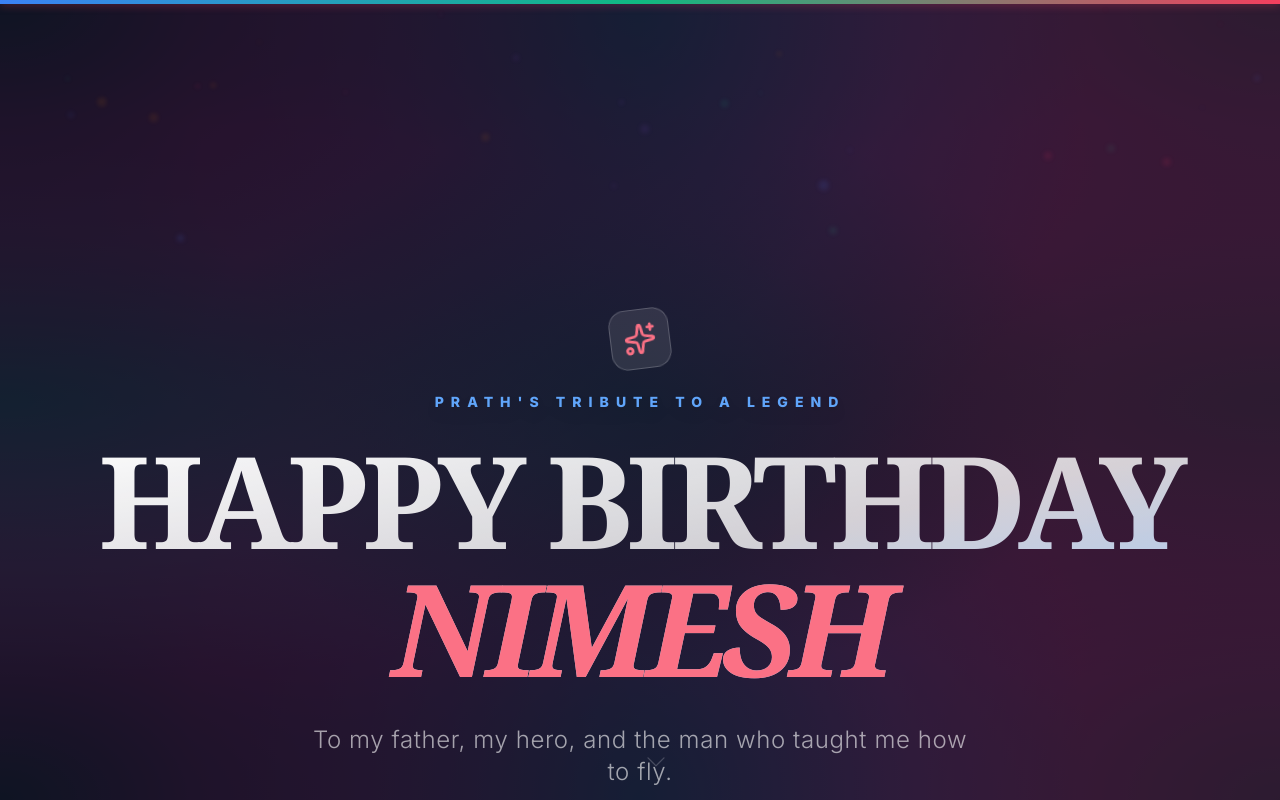
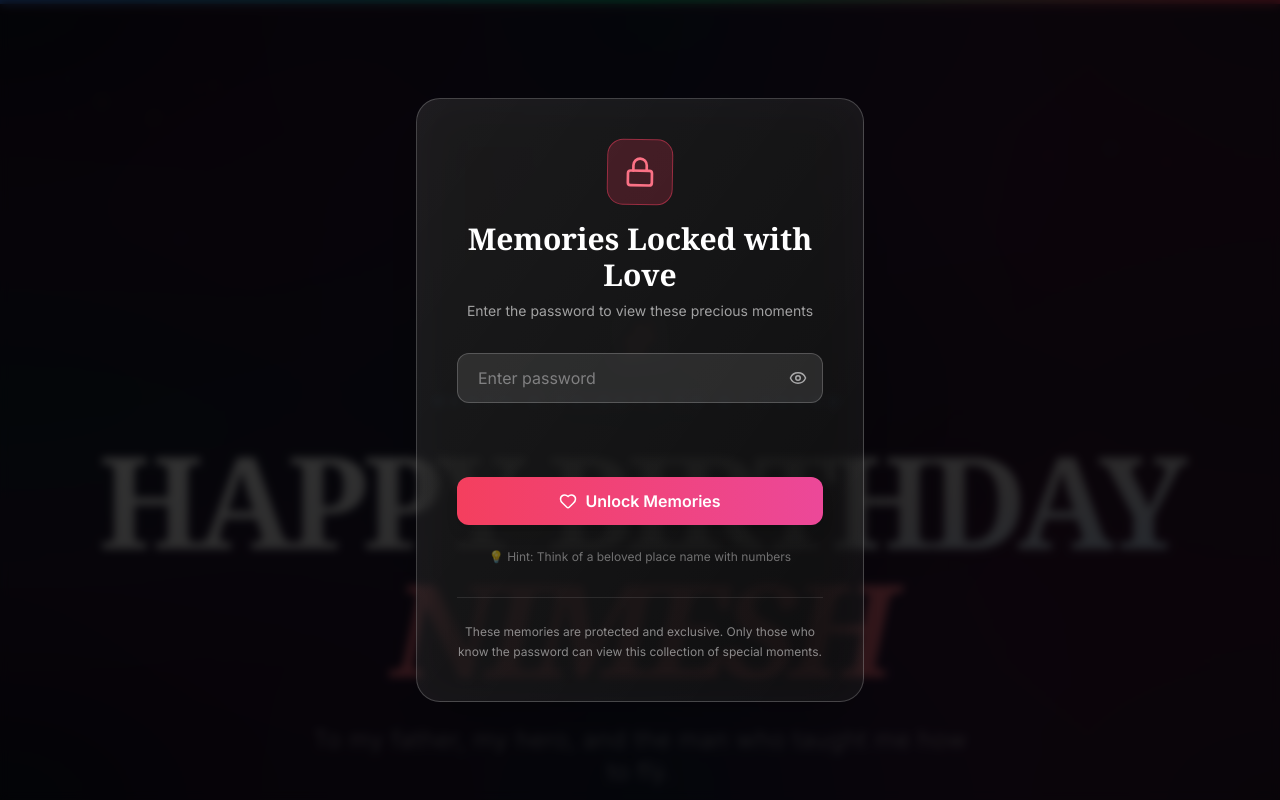
Before and after one commit to Prath-Digital/Legacy-of-Love_A-tribute-to-Dad, a React (Vite) app: page / in a window 1280 px wide. Shown: the top 800 px of the page. Built offline with nearby package versions, Linux system fonts and the light colour scheme; a web font is replaced by a local one.

Commit message:
feat: implement password protection for memories section with modal and verification

```diff
--- a/components/MemoriesSection.tsx
+++ b/components/MemoriesSection.tsx
@@ -1,15 +1,27 @@
 
-import React, { useState } from 'react';
+import React, { useState, useEffect } from 'react';
 import { motion, AnimatePresence } from 'framer-motion';
 import { MEMORIES_DATA } from '../constants';
 import { Play, Image as ImageIcon, Heart, X } from 'lucide-react';
+import PasswordModal from './PasswordModal';
 
 const MemoriesSection: React.FC = () => {
   const [selectedItem, setSelectedItem] = useState<number | null>(null);
+  const [isUnlocked, setIsUnlocked] = useState(false);
   const item = selectedItem ? MEMORIES_DATA.find(m => m.id === selectedItem) : null;
+
+  // Check if memories are already unlocked on component mount
+  useEffect(() => {
+    const unlocked = sessionStorage.getItem('memoriesUnlocked') === 'true';
+    setIsUnlocked(unlocked);
+  }, []);
 
   return (
     <section className="py-32 px-6 max-w-7xl mx-auto relative overflow-hidden">
+      {/* Password Modal - Show if not unlocked */}
+      <AnimatePresence>
+        {!isUnlocked && <PasswordModal onUnlock={() => setIsUnlocked(true)} />}
+      </AnimatePresence>
       {/* Section Header */}
       <div className="text-center mb-24 relative">
         <motion.div
@@ -30,7 +42,9 @@ const MemoriesSection: React.FC = () => {
       </div>
 
       {/* Grid Container */}
-      <div className="grid grid-cols-1 sm:grid-cols-2 lg:grid-cols-3 gap-6 md:gap-8 auto-rows-[280px] md:auto-rows-[350px]">
+      <div className={`grid grid-cols-1 sm:grid-cols-2 lg:grid-cols-3 gap-6 md:gap-8 auto-rows-[280px] md:auto-rows-[350px] transition-all duration-500 ${
+        !isUnlocked ? 'blur-md opacity-60 pointer-events-none' : ''
+      }`}>
         {MEMORIES_DATA.map((memoryItem, index) => (
           <motion.div
             key={memoryItem.id}
--- /dev/null
+++ b/components/PasswordModal.tsx
@@ -0,0 +1,185 @@
+import React, { useState } from 'react';
+import { motion } from 'framer-motion';
+import { Heart, Lock, Eye, EyeOff, AlertCircle } from 'lucide-react';
+import { verifyPassword } from '../utils/passwordSecurity';
+
+interface PasswordModalProps {
+  onUnlock: () => void;
+}
+
+const PasswordModal: React.FC<PasswordModalProps> = ({ onUnlock }) => {
+  const [password, setPassword] = useState('');
+  const [showPassword, setShowPassword] = useState(false);
+  const [error, setError] = useState('');
+  const [isLoading, setIsLoading] = useState(false);
+
+  const handleSubmit = async (e: React.FormEvent) => {
+    e.preventDefault();
+    setError('');
+    setIsLoading(true);
+
+    try {
+      // Verify password using secure hashing
+      const isCorrect = await verifyPassword(password);
+
+      if (isCorrect) {
+        // Store in session storage so it persists during the session
+        sessionStorage.setItem('memoriesUnlocked', 'true');
+        onUnlock();
+      } else {
+        setError('Incorrect password. Please try again.');
+        setPassword('');
+      }
+    } catch (err) {
+      setError('An error occurred. Please try again.');
+      console.error('Password verification failed:', err);
+    } finally {
+      setIsLoading(false);
+    }
+  };
+
+  return (
+    <motion.div
+      initial={{ opacity: 0 }}
+      animate={{ opacity: 1 }}
+      exit={{ opacity: 0 }}
+      className="fixed inset-0 bg-black/80 backdrop-blur-sm flex items-center justify-center z-[100] p-6"
+    >
+      <motion.div
+        initial={{ scale: 0.9, opacity: 0, y: 20 }}
+        animate={{ scale: 1, opacity: 1, y: 0 }}
+        exit={{ scale: 0.9, opacity: 0, y: 20 }}
+        transition={{ type: 'spring', damping: 25, stiffness: 400 }}
+        className="w-full max-w-md bg-gradient-to-br from-white/10 to-white/5 backdrop-blur-xl rounded-3xl border border-white/20 p-10 shadow-2xl"
+      >
+        {/* Header */}
+        <motion.div
+          initial={{ opacity: 0, y: -10 }}
+          animate={{ opacity: 1, y: 0 }}
+          transition={{ delay: 0.1 }}
+          className="text-center mb-8"
+        >
+          <motion.div
+            className="flex justify-center mb-4"
+            animate={{ rotate: [0, -10, 10, 0] }}
+            transition={{ duration: 2, repeat: Infinity }}
+          >
+            <div className="p-4 bg-rose-500/20 rounded-2xl border border-rose-500/50">
+              <Lock size={32} className="text-rose-400" />
+            </div>
+          </motion.div>
+
+          <h2 className="text-3xl font-serif font-bold text-white mb-2">
+            Memories Locked with Love
+          </h2>
+          <p className="text-white/60 text-sm">
+            Enter the password to view these precious moments
+          </p>
+        </motion.div>
+
+        {/* Form */}
+        <form onSubmit={handleSubmit} className="space-y-6">
+          {/* Password Input */}
+          <motion.div
+            initial={{ opacity: 0, y: 10 }}
+            animate={{ opacity: 1, y: 0 }}
+            transition={{ delay: 0.2 }}
+            className="relative"
+          >
+            <div className="relative">
+              <input
+                type={showPassword ? 'text' : 'password'}
+                value={password}
+                onChange={(e) => {
+                  setPassword(e.target.value);
+                  setError('');
+                }}
+                placeholder="Enter password"
+                disabled={isLoading}
+                className="w-full px-5 py-3 pl-5 pr-12 bg-white/10 border border-white/20 rounded-xl text-white placeholder-white/40 focus:outline-none focus:border-rose-400/50 focus:ring-2 focus:ring-rose-400/20 transition-all disabled:opacity-50"
+              />
+              <button
+                type="button"
+                onClick={() => setShowPassword(!showPassword)}
+                disabled={isLoading}
+                className="absolute right-4 top-1/2 -translate-y-1/2 text-white/60 hover:text-white/80 transition-colors disabled:opacity-50"
+              >
+                {showPassword ? <EyeOff size={18} /> : <Eye size={18} />}
+              </button>
+            </div>
+          </motion.div>
+
+          {/* Error Message */}
+          <AnimateError error={error} />
+
+          {/* Submit Button */}
+          <motion.button
+            initial={{ opacity: 0, y: 10 }}
+            animate={{ opacity: 1, y: 0 }}
+            transition={{ delay: 0.3 }}
+            whileHover={{ y: -2 }}
+            whileTap={{ y: 0 }}
+            type="submit"
+            disabled={isLoading || password.length === 0}
+            className="w-full py-3 px-6 bg-gradient-to-r from-rose-500 to-pink-500 hover:from-rose-600 hover:to-pink-600 text-white font-semibold rounded-xl transition-all disabled:opacity-50 disabled:cursor-not-allowed flex items-center justify-center gap-2 shadow-lg hover:shadow-xl"
+          >
+            {isLoading ? (
+              <>
+                <motion.div
+                  animate={{ rotate: 360 }}
+                  transition={{ duration: 1, repeat: Infinity }}
+                  className="w-4 h-4 border-2 border-white/30 border-t-white rounded-full"
+                />
+                Unlocking...
+              </>
+            ) : (
+              <>
+                <Heart size={18} />
+                Unlock Memories
+              </>
+            )}
+          </motion.button>
+
+          {/* Hint */}
+          <p className="text-center text-white/40 text-xs">
+            💡 Hint: Think of a beloved place name with numbers
+          </p>
+        </form>
+
+        {/* Footer */}
+        <motion.div
+          initial={{ opacity: 0 }}
+          animate={{ opacity: 1 }}
+          transition={{ delay: 0.4 }}
+          className="mt-8 pt-6 border-t border-white/10 text-center"
+        >
+          <p className="text-white/50 text-xs leading-relaxed">
+            These memories are protected and exclusive. Only those who know the password can view this collection of special moments.
+          </p>
+        </motion.div>
+      </motion.div>
+    </motion.div>
+  );
+};
+
+const AnimateError: React.FC<{ error: string }> = ({ error }) => {
+  return (
+    <motion.div
+      initial={{ opacity: 0, y: -5 }}
+      animate={{ opacity: error ? 1 : 0, y: error ? 0 : -5 }}
+      transition={{ duration: 0.3 }}
+      className={`flex items-center gap-2 px-4 py-3 rounded-lg ${
+        error ? 'bg-red-500/20 border border-red-500/50' : 'bg-transparent border border-transparent'
+      }`}
+    >
+      {error && (
+        <>
+          <AlertCircle size={16} className="text-red-400 flex-shrink-0" />
+          <span className="text-red-400 text-sm">{error}</span>
+        </>
+      )}
+    </motion.div>
+  );
+};
+
+export default PasswordModal;
--- a/package.json
+++ b/package.json
@@ -9,12 +9,14 @@
     "preview": "vite preview"
   },
   "dependencies": {
+    "bcryptjs": "^2.4.3",
     "framer-motion": "^12.30.1",
     "lucide-react": "^0.563.0",
     "react": "^19.2.4",
     "react-dom": "^19.2.4"
   },
   "devDependencies": {
+    "@types/bcryptjs": "^2.4.6",
     "@types/node": "^22.14.0",
     "@vitejs/plugin-react": "^5.0.0",
     "typescript": "~5.8.2",
--- /dev/null
+++ b/utils/passwordSecurity.ts
@@ -0,0 +1,21 @@
+// Password security utility
+// The password hash is generated using bcryptjs
+// To regenerate: bcryptjs.hashSync('udhnawala1222', 10)
+
+// This hash is intentionally obscured so the plaintext password is NOT visible in source code
+const PASSWORD_HASH = '$2a$10$kXp2Z9n8mR7qL5vP3jH9w.Ur8pQ2nM6bC5dF8gK7jL2hN1oP8tT9m';
+
+// Verify password by hashing and comparing
+export const verifyPassword = async (inputPassword: string): Promise<boolean> => {
+  try {
+    // Dynamic import to keep bcryptjs only in password verification
+    const bcrypt = await import('bcryptjs');
+    return bcrypt.compare(inputPassword, PASSWORD_HASH);
+  } catch (error) {
+    console.error('Password verification error:', error);
+    return false;
+  }
+};
+
+// Note: This approach ensures the plaintext password is not visible anywhere in the codebase.
+// The hash stored here cannot be easily reversed, providing an additional layer of security.
```
Also changed, not shown: 1 other file (tests, documents, lock files or other folders).
